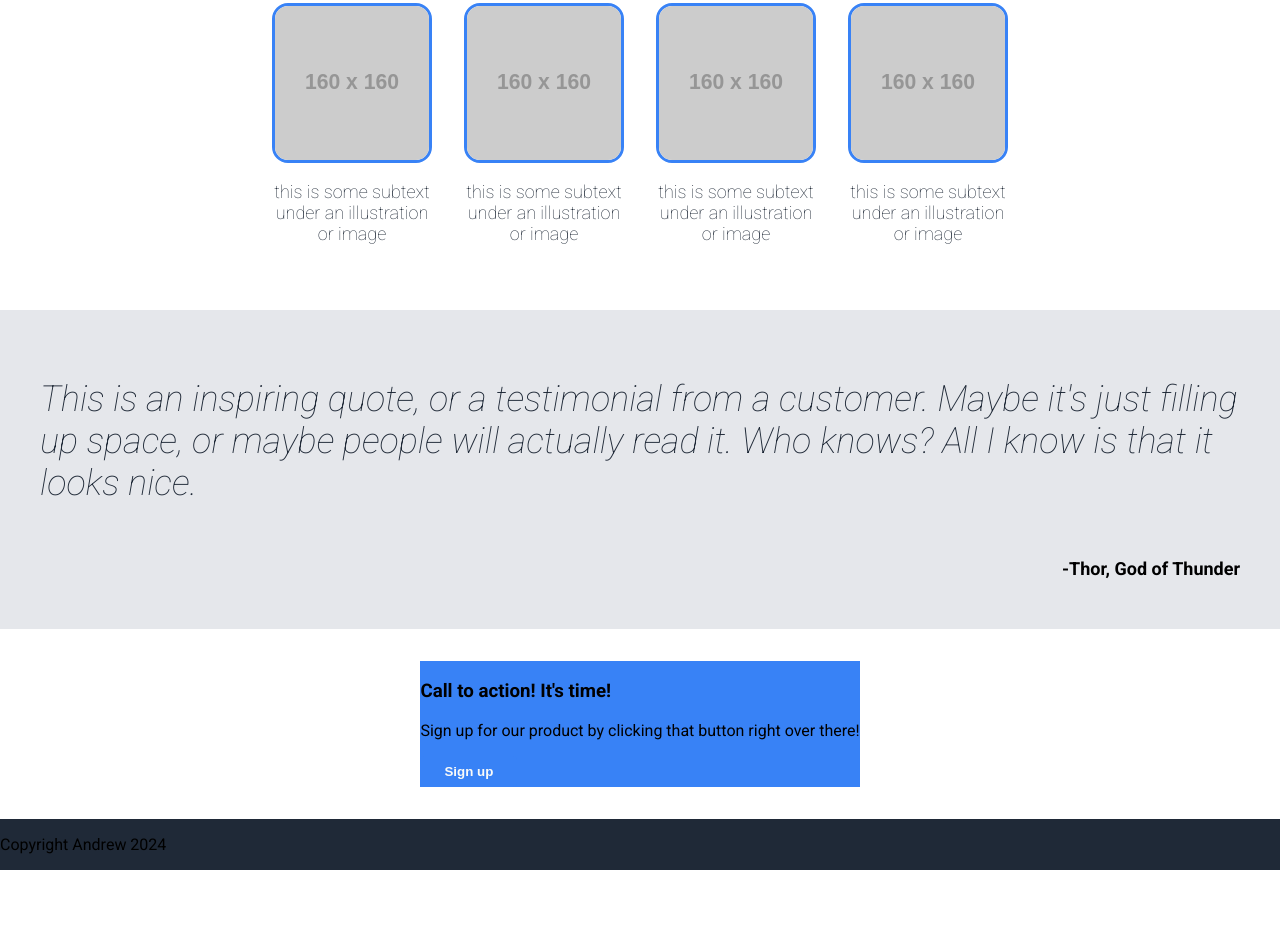
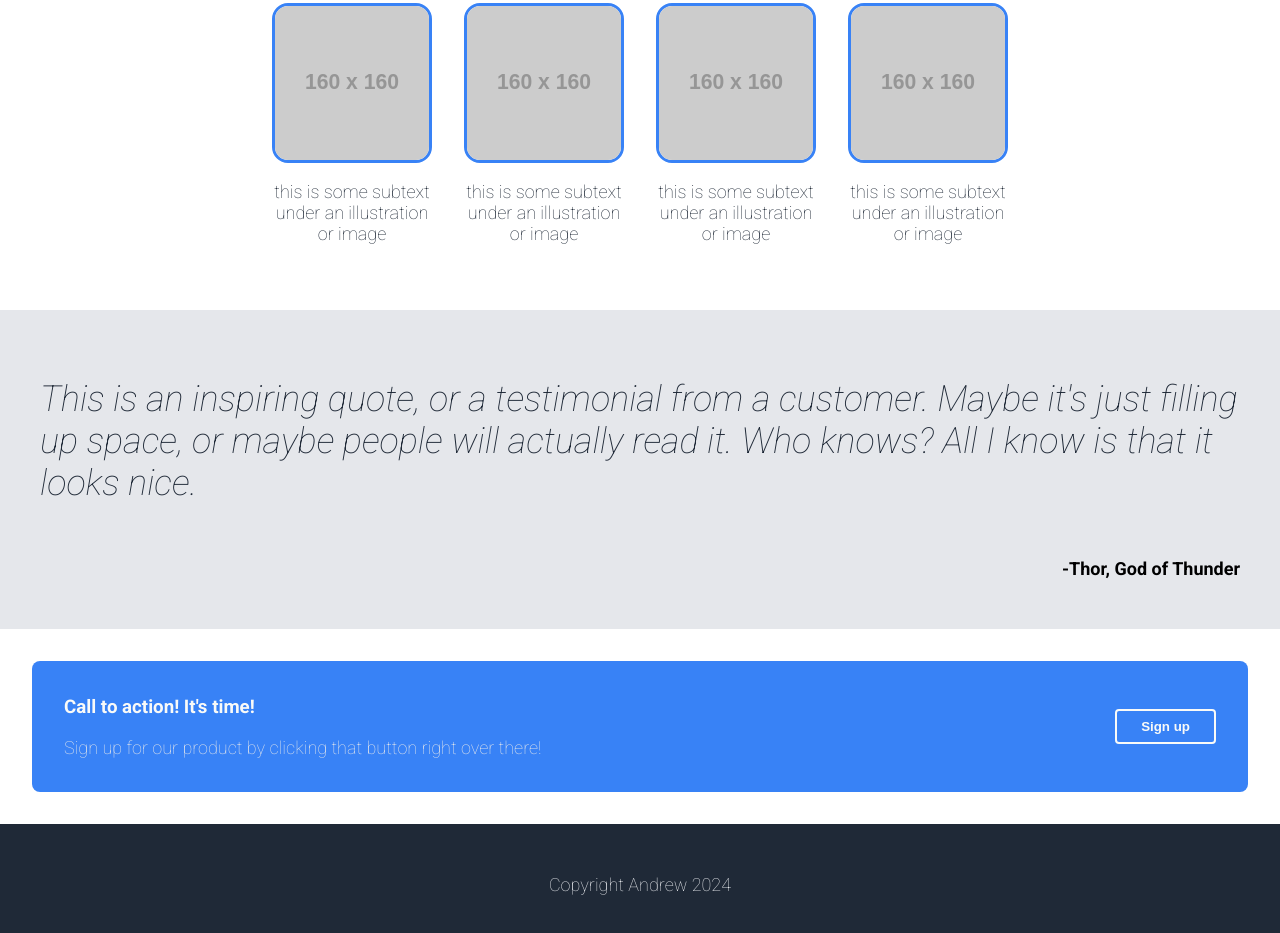
Before and after one commit to riezong/dev-works, a plain HTML site: page index.html in a window 1280 px wide. Shown: the part 535-1468 px from the top of the page. Before the commit the page ends 1405 px from the top, so only its background shows below. Drawn offline with Linux system fonts and the light colour scheme; placeholder pictures from the web are drawn by us.

Commit message:
Style cta and footer sections

```diff
--- a/index.html
+++ b/index.html
@@ -60,8 +60,10 @@
 
         <div class="section">
             <div class="cta blue">
-                <h3>Call to action! It's time!</h3>
-                <p>Sign up for our product by clicking that button right over there!</p>
+                <div class="cta-text">
+                    <h3>Call to action! It's time!</h3>
+                    <p class="subtext">Sign up for our product by clicking that button right over there!</p>
+                </div>
                 <button type="button">Sign up</button>
             </div>
         </div>
@@ -69,7 +71,7 @@
     </div>
 
     <div class="footer dark-blue">
-        <p>Copyright Andrew 2024</p>
+        <p class="subtext">Copyright Andrew 2024</p>
     </div>
 
 </body>
--- a/style.css
+++ b/style.css
@@ -164,3 +164,26 @@ button {
     font-size: 18px;
     font-weight: 700;
 }
+
+.cta {
+    padding: 16px 32px;
+    border-radius: 8px;
+    width: 1200px;
+    display: flex;
+    justify-content: space-between;
+    align-items: center;
+    gap: 32px;
+    color: #f9faf8;
+}
+
+.cta button {
+    flex: 0 0 auto;
+    border: 2px solid #f9faf8;
+}
+
+.footer {
+    padding: 32px;
+    display: flex;
+    justify-content: center;
+    align-items: center;
+}
```
